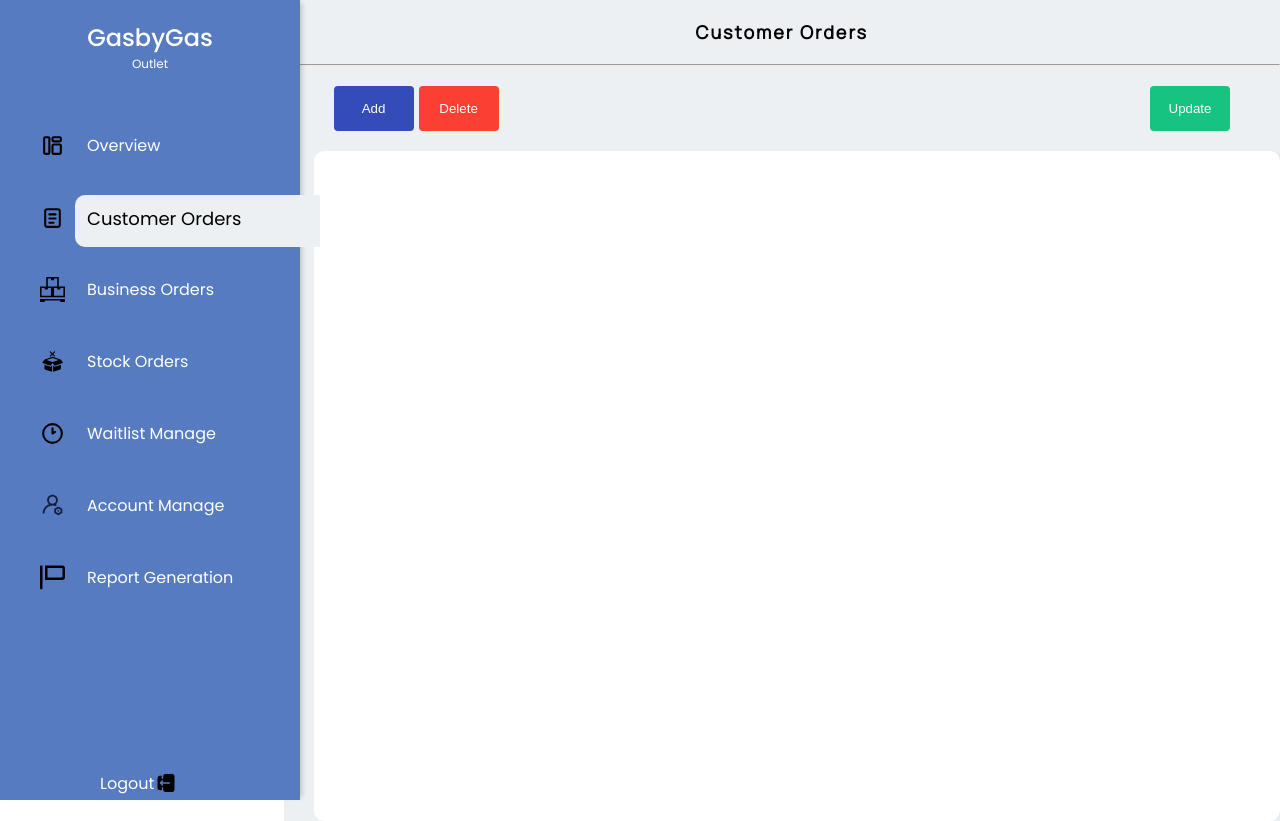
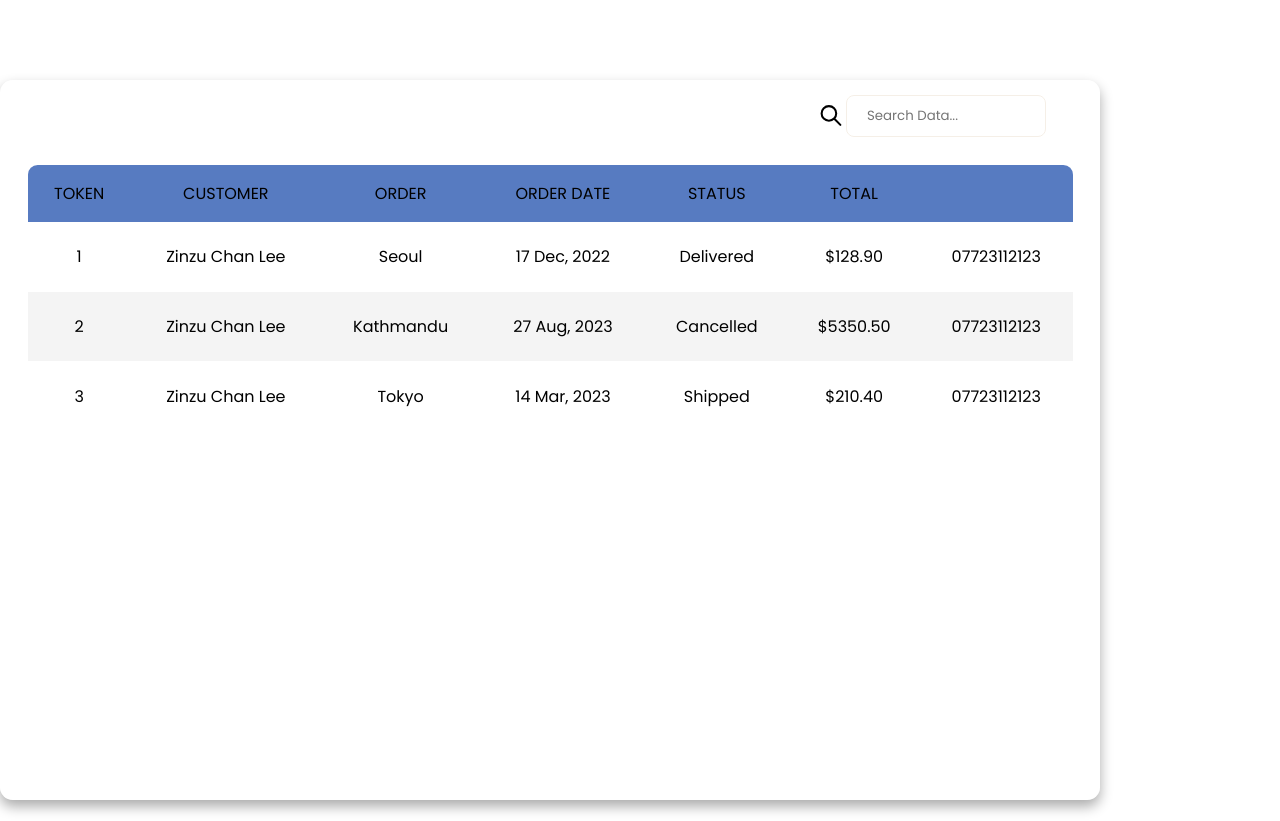
Before and after one commit to krishan44/ASE-Project, a React (Vite) app in the folder GasbyGas/: page / in a window 1280 px wide. After the commit the page ends 800 px from the top, so only its background shows below. Built offline with nearby package versions, Linux system fonts and the light colour scheme.

Commit message:
Add CustomerTable component with search and sorting functionality

```diff
--- a/GasbyGas/src/App.jsx
+++ b/GasbyGas/src/App.jsx
@@ -2,13 +2,14 @@ import { useState } from 'react'
 import './App.css'
 import Overview from "./Components/OutletManager/Overview";
 import CustomerOrders from "./Components/OutletManager/customerOrders";
+import CustomerTable from "./Components/OutletManager/Tables/customerTable";
 
 
 function App() {
 
   return (
     <>
-      <CustomerOrders/>
+      <CustomerTable/>
     </>
   )
 }
--- /dev/null
+++ b/GasbyGas/src/Components/OutletManager/Tables/customerTable.jsx
@@ -0,0 +1,100 @@
+import React, { useState, useEffect } from 'react';
+import style from './customerTable.module.css';
+import search from '../../../assets/table/search.svg'
+
+const CustomerTable = () => {
+  const [searchValue, setSearchValue] = useState('');
+  const [tableData, setTableData] = useState([
+    { id: 1, customer: 'Zinzu Chan Lee', email: 'Seoul', service: '17 Dec, 2022', location: 'Delivered', date: '$128.90', contact: '07723112123' },
+    { id: 2, customer: 'Zinzu Chan Lee', email: 'Kathmandu', service: '27 Aug, 2023', location: 'Cancelled', date: '$5350.50', contact: '07723112123' },
+    { id: 3, customer: 'Zinzu Chan Lee', email: 'Tokyo', service: '14 Mar, 2023', location: 'Shipped', date: '$210.40', contact: '07723112123' },
+    // Add more rows as needed
+  ]);
+  const [sortConfig, setSortConfig] = useState(null);
+
+  const handleSearch = (e) => {
+    setSearchValue(e.target.value.toLowerCase());
+  };
+
+  const filteredData = tableData.filter(row =>
+    Object.values(row).some(val => val.toString().toLowerCase().includes(searchValue))
+  );
+
+  const handleSort = (key) => {
+    let direction = 'asc';
+    if (sortConfig && sortConfig.key === key && sortConfig.direction === 'asc') {
+      direction = 'desc';
+    }
+    setSortConfig({ key, direction });
+  };
+
+  const sortedData = [...filteredData].sort((a, b) => {
+    if (sortConfig) {
+      if (a[sortConfig.key] < b[sortConfig.key]) return sortConfig.direction === 'asc' ? -1 : 1;
+      if (a[sortConfig.key] > b[sortConfig.key]) return sortConfig.direction === 'asc' ? 1 : -1;
+    }
+    return 0;
+  });
+
+  return (
+    <div className={style.App}>
+      <main className={style.table} id="customers_table">
+        <TableHeader searchValue={searchValue} handleSearch={handleSearch} />
+        <TableBody data={sortedData} handleSort={handleSort} sortConfig={sortConfig} />
+      </main>
+    </div>
+  );
+};
+
+const TableHeader = ({ searchValue, handleSearch }) => (
+  <section className={style.table__header}>
+    <div className={style.inputGroup}>
+    <img src={search} alt="search icon" className={style.searchIcon}/>
+      <input
+        type="search"
+        placeholder="Search Data..."
+        value={searchValue}
+        className={style.searchField}
+        onChange={handleSearch}
+      />
+    </div>
+  </section>
+);
+
+const TableBody = ({ data, handleSort, sortConfig }) => (
+  <section className={style.table__body}>
+    <table>
+      <thead>
+        <tr>
+          {['Token', 'Customer', 'Order', 'Order Date', 'Status', 'Total', ' '].map(key => (
+            <th
+              key={key}
+              onClick={() => handleSort(key)}
+              className={sortConfig?.key === key ? sortConfig.direction : ''}
+            >
+              {key.toUpperCase()}
+              <span className={style.iconArrow}>{sortConfig?.key === key && (sortConfig.direction === 'asc' ? '↑' : '↓')}</span>
+            </th>
+          ))}
+        </tr>
+      </thead>
+      <tbody>
+        {data.map((row, index) => (
+          <tr key={row.id} style={{ backgroundColor: index % 2 === 0 ? 'transparent' : '#0000000b' }}>
+            <td>{row.id}</td>
+            <td>{row.customer}</td>
+            <td>{row.email}</td>
+            <td>{row.service}</td>
+            <td>
+              <p className={`${style.status} ${style[row.location.toLowerCase()]}`}>{row.location}</p>
+            </td>
+            <td>{row.date}</td>
+            <td>{row.contact}</td>
+          </tr>
+        ))}
+      </tbody>
+    </table>
+  </section>
+);
+
+export default CustomerTable;
--- /dev/null
+++ b/GasbyGas/src/Components/OutletManager/Tables/customerTable.module.css
@@ -0,0 +1,186 @@
+@import url('https://fonts.googleapis.com/css2?family=Poppins:ital,wght@0,100;0,200;0,300;0,400;0,500;0,600;0,700;0,800;0,900;1,100;1,200;1,300;1,400;1,500;1,600;1,700;1,800;1,900&display=swap');
+*{
+    margin: 0;
+    padding: 0;
+    box-sizing: border-box;
+    font-family: 'Poppins','sans-serif';
+}
+
+@media print {
+    .table, .table__body {
+     overflow: visible;
+     height: auto !important;
+     width: auto !important;
+    }
+}
+
+
+main.table {
+    width: 1100px;
+    height: 90vh;
+    background-color: #fff5;
+    margin-top: 80px;
+    backdrop-filter: blur(7px);
+    box-shadow: 0 .4rem .8rem #0005;
+    border-radius: .8rem;
+    text-align: center;
+    overflow: hidden;
+    text-transform: none;
+}
+
+.table__header {
+    width: 100%;
+    height: 10%;
+    padding: .8rem 1rem;
+    display: flex;
+    justify-content: space-between;
+    align-items: center;
+    position: relative;
+    left: 800px;
+}
+
+.table__body {
+    width: 95%;
+    max-height: calc(89% - 1.6rem);
+    background-color: #fffb;
+    margin: .8rem auto;
+    border-radius: .6rem;
+    overflow: auto;
+    overflow: overlay;
+}
+
+
+.table__body::-webkit-scrollbar{
+    width: 0.5rem;
+    height: 0.5rem;
+}
+
+.table__body::-webkit-scrollbar-thumb{
+    border-radius: .5rem;
+    background-color: #0004;
+    visibility: hidden;
+}
+
+.table__body:hover::-webkit-scrollbar-thumb{
+    visibility: visible;
+}
+
+
+table {
+    width: 100%;
+}
+
+.searchIcon{
+     width: 30px ;
+     height: 25px;
+     position: relative;
+     top: 8px;
+}
+
+.searchField{
+     border-radius: 8px;
+     border: 1px solid #F5EFE7;
+     height: 10px;
+     width: 200px;
+     padding: 20px;
+}
+
+table, th, td {
+    border-collapse: collapse;
+    padding: 1rem;
+    text-align: center;
+}
+
+thead th {
+    position: sticky;
+    top: 0;
+    left: 0;
+    background-color: #577BC1;
+    cursor: pointer;
+    text-transform: none;
+    font-weight: normal;
+}
+
+tbody tr:nth-child(even) {
+    background-color: #0000000b;
+}
+
+tbody tr {
+    --delay: .1s;
+    transition: .5s ease-in-out var(--delay), background-color 0s;
+}
+
+tbody tr.hide {
+    opacity: 0;
+    transform: translateX(100%);
+}
+
+tbody tr td,
+tbody tr td p,
+tbody tr td img {
+    transition: .2s ease-in-out;
+}
+
+tbody tr.hide td,
+tbody tr.hide td p {
+    padding: 0;
+    font: 0 / 0 sans-serif;
+    transition: .2s ease-in-out .5s;
+}
+
+tbody tr.hide td img {
+    width: 0;
+    height: 0;
+    transition: .2s ease-in-out .5s;
+}
+
+.status {
+    padding: .4rem 0;
+    border-radius: 2rem;
+    text-align: center;
+}
+
+.Con-number{
+ text-align: center;
+ padding-right: 20px;
+}
+
+
+@media (max-width: 1000px) {
+    td:not(:first-of-type) {
+        min-width: 12.1rem;
+    }
+}
+
+thead th span.icon-arrow {
+    display: inline-block;
+    width: 1.3rem;
+    height: 1.3rem;
+    border-radius: 50%;
+    border: 1.4px solid transparent;
+    text-align: center;
+    font-size: 1rem;
+    margin-left: .5rem;
+    transition: .2s ease-in-out;
+}
+
+thead th:hover span.icon-arrow{
+    border: 1.4px solid #6c00bd;
+}
+
+thead th:hover {
+    color: #6c00bd;
+}
+
+thead th.active span.icon-arrow{
+    background-color: #6c00bd;
+    color: #fff;
+}
+
+thead th.asc span.icon-arrow{
+    transform: rotate(180deg);
+}
+
+thead th.active,tbody td.active {
+    color: #6c00bd;
+}
```
Also changed, not shown: GasbyGas/src/assets/table/search.svg (added), 1 other file (tests, documents, lock files or other folders).
